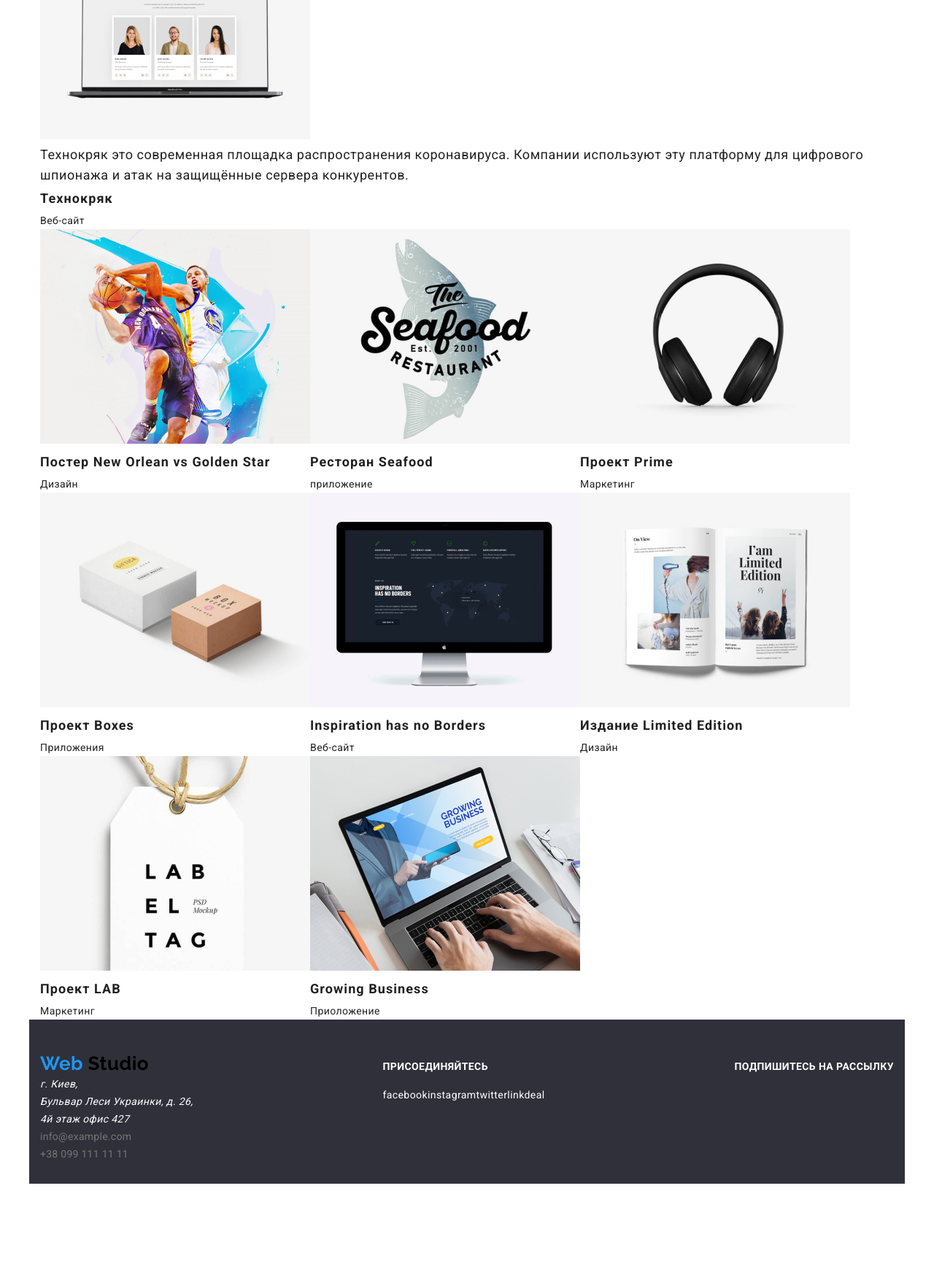
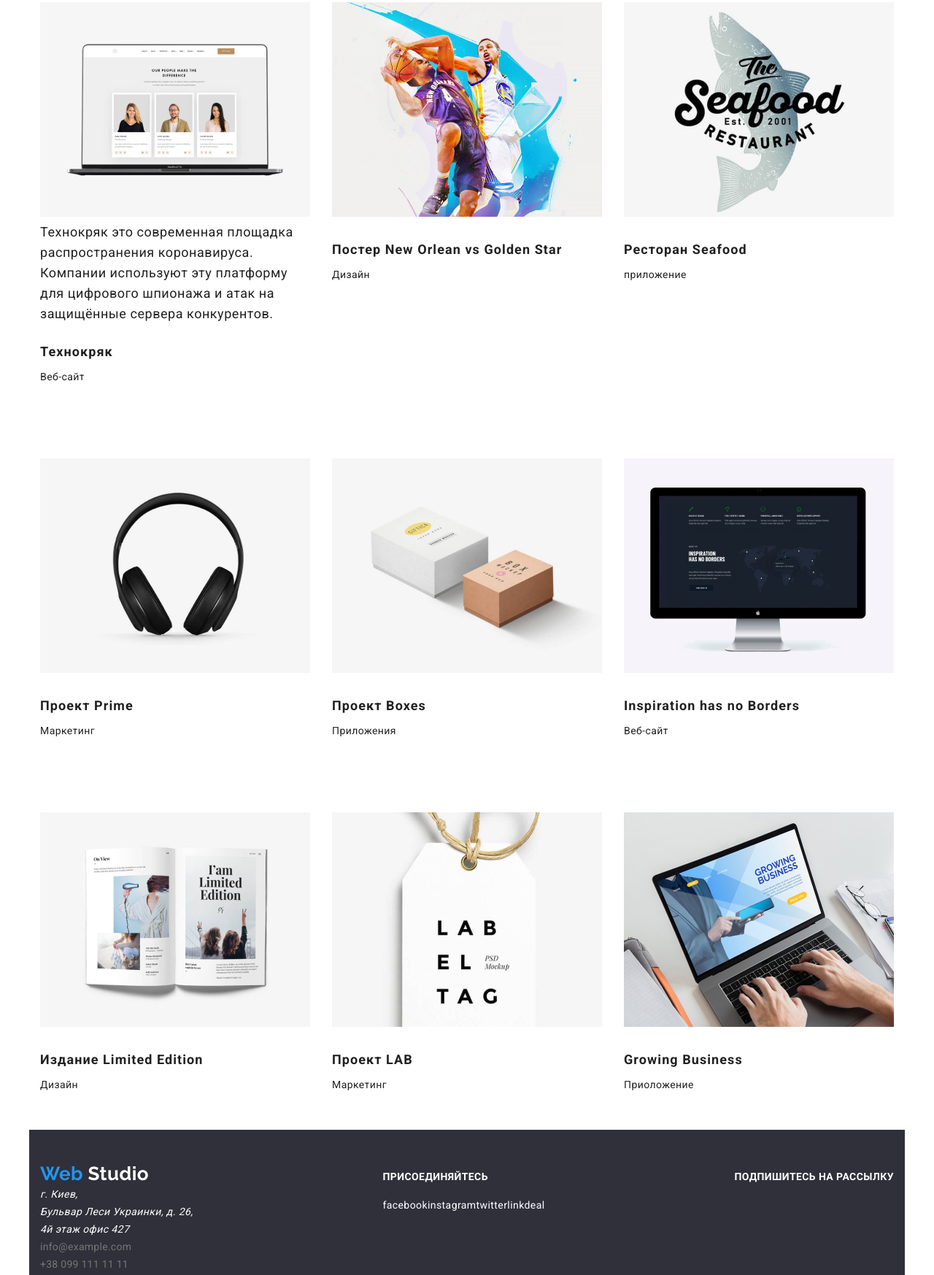
Before and after one commit to YurikStefniuk/goit-markup-hw-03, a plain HTML site: page portfolio.html in a window 1280 px wide. Shown: the part 282-2029 px from the top of the page at 73% size. Before the commit the page ends 1904 px from the top, so only its background shows below. Drawn offline with Linux system fonts and the light colour scheme.

Commit message:
last save

```diff
--- a/css/main.css
+++ b/css/main.css
@@ -103,6 +103,8 @@ a {
   letter-spacing: 0.03em;
   color: #212121;
   text-align: center;
+  margin-top: 30px;
+  margin-bottom: 10px;
 }
 .team-proffession {
   display: block;
@@ -114,6 +116,7 @@ a {
   line-height: 16px;
   letter-spacing: 0.03em;
   text-transform: uppercase;
+  text-align: center;
 }
 .main-link-footer {
   font-family: Raleway;
@@ -122,6 +125,9 @@ a {
   line-height: 31px;
   color: #2196f3;
   text-decoration: none;
+}
+.main-link-footer-color {
+  color: #ffffff;
 }
 .address {
   color: #ffffff;
@@ -140,6 +146,8 @@ a {
   line-height: 36px;
   letter-spacing: 0.06em;
   color: #212121;
+  margin-top: 20px;
+  margin-bottom: 4px;
 }
 .caption-hover {
   font-size: 18px;
@@ -193,7 +201,9 @@ a {
 }
 .main-logo-description:last-child {
   margin-right: 0;
+  margin-left: auto;
 }
+
 .what-are-we-doing {
   display: flex;
 }
@@ -262,6 +272,7 @@ a {
 }
 .radio-button {
   display: flex;
+  justify-content: center;
 }
 .radio {
   background-color: #f5f4fa;
@@ -271,6 +282,16 @@ a {
   line-height: 1.62;
   border-radius: 4px;
   border-color: transparent;
+  margin-left: auto;
+  margin-bottom: 56px;
+}
+.radio:not(:last-child) {
+  margin-right: 30px;
+}
+.radio:hover,
+.radio:focus {
+  background-color: #2196f3;
+  color: #ffffff;
 }
 .btn-space:not(:last-child) {
   margin-right: 30px;
@@ -279,3 +300,15 @@ a {
   display: flex;
   flex-wrap: wrap;
 }
+.img-description {
+  width: 370px;
+}
+.each-block-portfolio {
+  margin-right: 30px;
+  margin-right: 30px;
+  margin-top: 50px;
+  margin-bottom: 50px;
+}
+.each-block-portfolio:nth-child(3n) {
+  margin-right: 0px;
+}
--- a/portfolio.html
+++ b/portfolio.html
@@ -72,10 +72,10 @@
     <!-- Основной контент страницы -->
     <div class="container">
       <ul class="portfolio-main">
-        <li>
+        <li class="each-block-portfolio">
           <a href="/" class="link">
             <img src="./portfolio-img/технокряк.jpg" alt="технокряк" />
-            <p class="caption-hover">
+            <p class="caption-hover img-description">
               Технокряк это современная площадка распространения коронавируса.
               Компании используют эту платформу для цифрового шпионажа и атак на
               защищённые сервера конкурентов.
@@ -84,7 +84,7 @@
             <span>Веб-сайт</span>
           </a>
         </li>
-        <li>
+        <li class="each-block-portfolio">
           <a href="/" class="link"
             ><img
               src="./portfolio-img/new-orlean-vs-golden-star.jpg"
@@ -94,38 +94,38 @@
             <span>Дизайн</span>
           </a>
         </li>
-        <li>
+        <li class="each-block-portfolio">
           <a href="/" class="link">
             <img src="./portfolio-img/seafood.jpg" alt="Ресторан-Seafood" />
             <p class="caption">Ресторан Seafood</p>
             <span>приложение</span>
           </a>
         </li>
-        <li>
+        <li class="each-block-portfolio">
           <a href="/" class="link">
             <img src="./portfolio-img/prime.jpg" alt="Проект-Prime" />
             <p class="caption">Проект Prime</p>
             <span>Маркетинг</span>
           </a>
         </li>
-        <li>
+        <li class="each-block-portfolio">
           <a href="/" class="link">
             <img src="./portfolio-img/boxes.jpg" alt="Проект-Boxes" />
             <p class="caption">Проект Boxes</p>
             <span>Приложения</span>
           </a>
         </li>
-        <li>
+        <li class="each-block-portfolio">
           <a href="/" class="link">
             <img
               src="./portfolio-img/inspiration-has-no-border.jpg"
               alt="Inspiration has no Borders"
             />
             <p class="caption">Inspiration has no Borders</p>
-            <span>Веб-сайт</span>
+            <span class="span-of-img">Веб-сайт</span>
           </a>
         </li>
-        <li>
+        <li class="each-block-portfolio">
           <a href="/" class="link">
             <img
               src="./portfolio-img/limited-edition.jpg"
@@ -135,14 +135,14 @@
             <span>Дизайн</span>
           </a>
         </li>
-        <li>
+        <li class="each-block-portfolio">
           <a href="/" class="link">
             <img src="./portfolio-img/lab.jpg" alt="Проект LAB" />
             <p class="caption">Проект LAB</p>
             <span>Маркетинг</span>
           </a>
         </li>
-        <li>
+        <li class="each-block-portfolio">
           <a href="/" class="link">
             <img src="./portfolio-img/businnes.jpg" alt="Growing Business" />
             <p class="caption">Growing Business</p>
@@ -156,7 +156,7 @@
       <div class="footer-addres">
         <a href="/" class="main-link-footer"
           >Web
-          <span class="main-link-color">Studio</span>
+          <span class="main-link-footer-color">Studio</span>
         </a>
         <address class="address">
           г. Киев, <br />
```
Also changed, not shown: index.html (+1 -1 lines).
